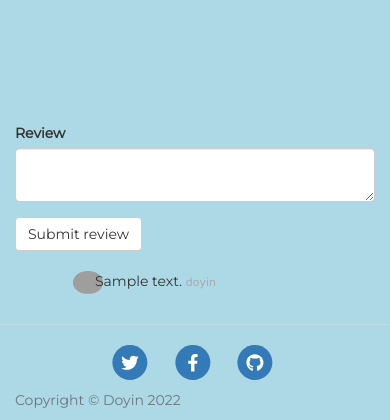
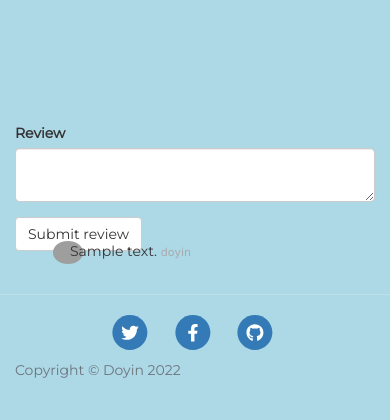
Before and after one commit to hardebite/e-commerce-website, a Flask app: page /post/1 in a window 390 px wide. Shown: the part 519-939 px from the top of the page. After the commit the page ends 897 px from the top, so only its background shows below. Run offline with Flask 2, Linux system fonts and the light colour scheme; data comes from the database, SQL or seed files in the repository; tables that the repository leaves empty hold one stand-in row (values such as "Sample post"); some libraries are stand-ins or nearby versions; grey boxes are pictures that could not be loaded.

Commit message:
change comment

```diff
--- a/static/css/styles.css
+++ b/static/css/styles.css
@@ -83,4 +83,25 @@ padding-top:100px;
 position:relative;
 left:5px;
 }
+.commentList {
+    padding:0;
+    list-style:none;
+    max-height:200px;
+    overflow:auto;
 }
+.commentList li {
+    margin:0;
+    margin-top:10px;
+}
+.commentList li > div {
+    display:table-cell;
+}
+.commenterImage {
+    width:30px;
+    margin-right:10px;
+    height:100%;
+    float:left;
+}
+
+}
+}
```
